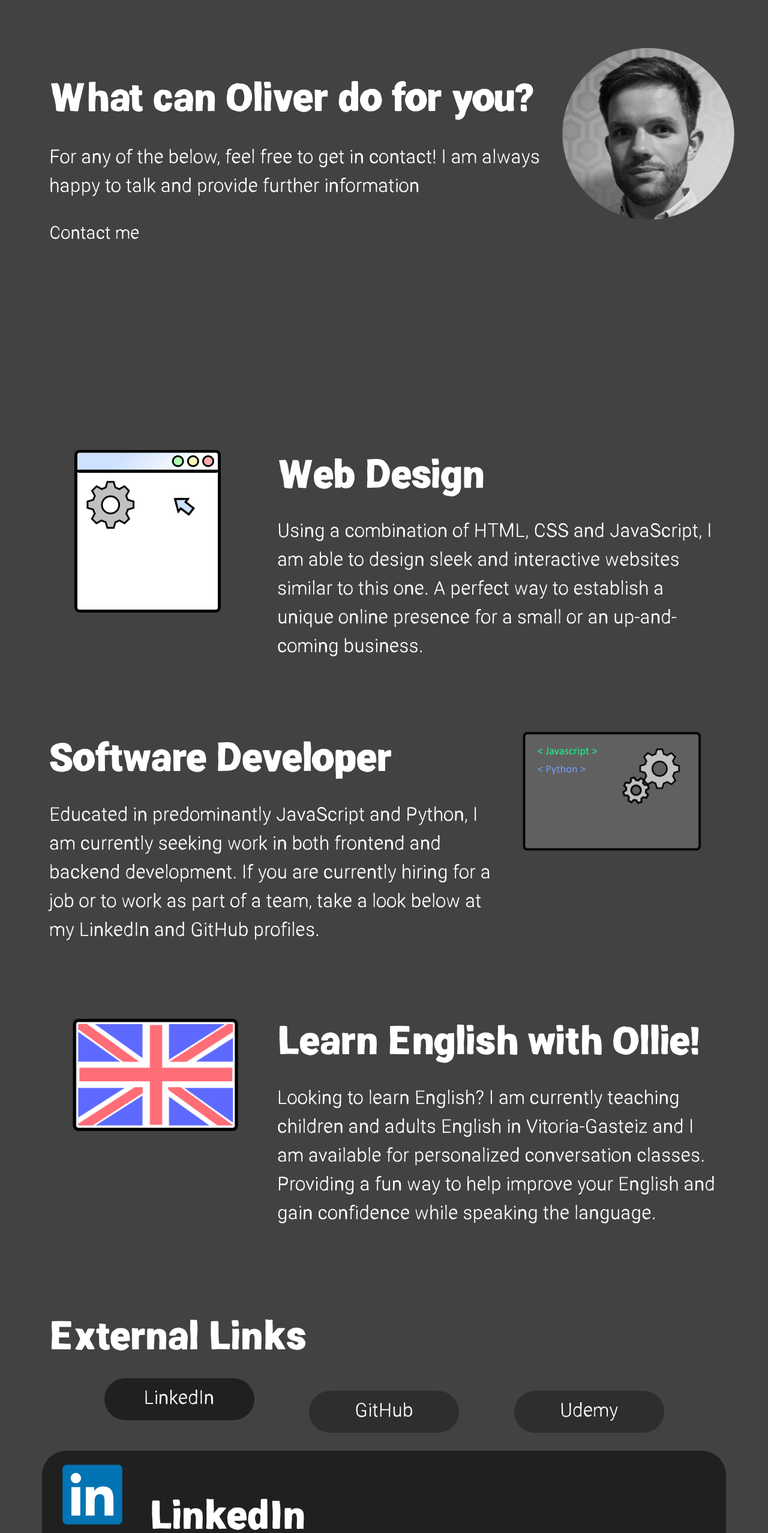
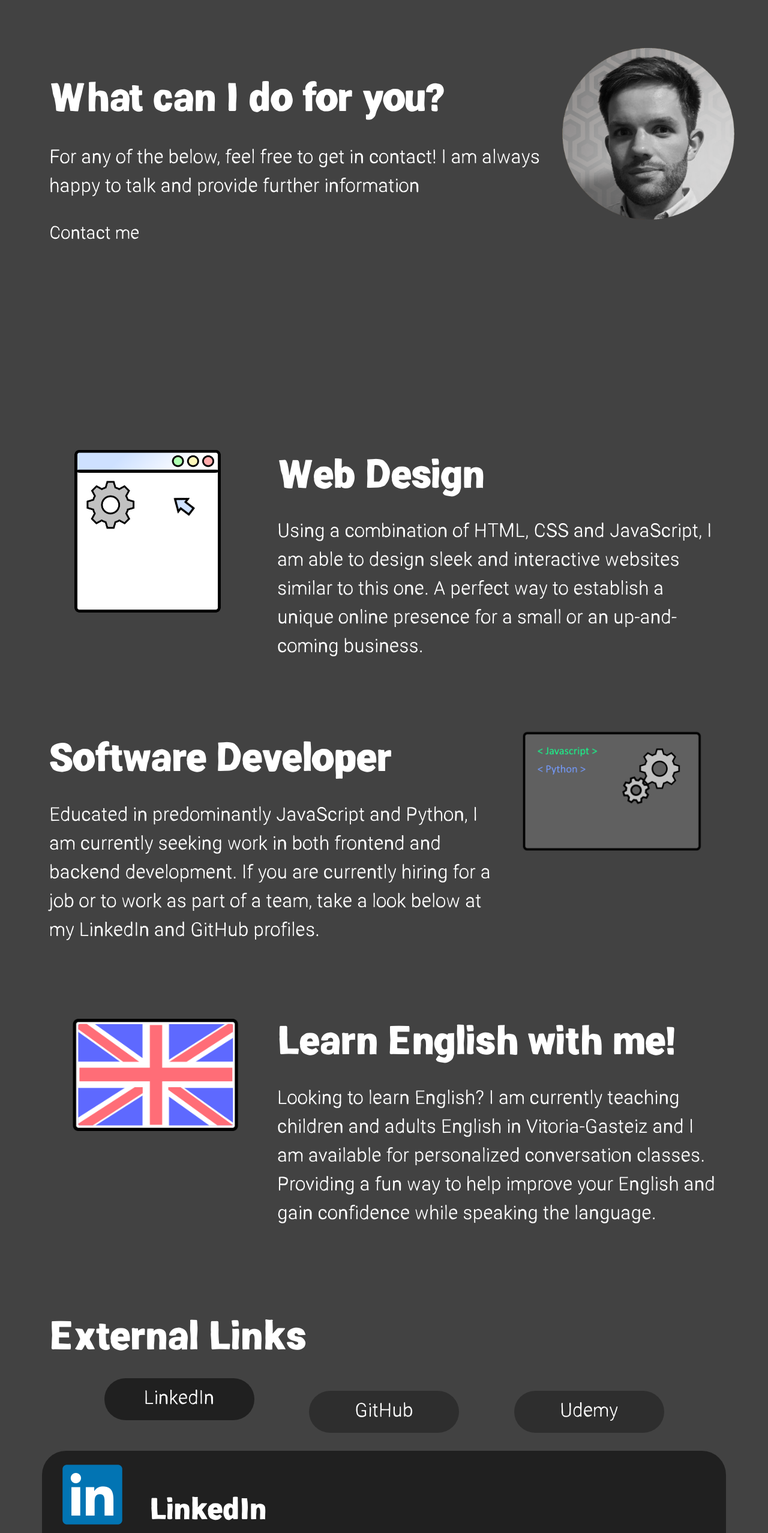
Before and after one commit to Oliver343/OliversWebsite, a plain HTML site: page index.html in a window 1280 px wide. Shown: the part 220-2775 px from the top of the page at 60% size. Drawn offline with nearby package versions, Linux system fonts and the light colour scheme.

Commit message:
Text editing

```diff
--- a/index.html
+++ b/index.html
@@ -30,7 +30,7 @@
     <div class="container">
       <div class="row box1">
         <div class="col-sm-9">
-          <h1 class="box-title hiddenEn">What can Oliver do for you?</h1>
+          <h1 class="box-title hiddenEn">What can I do for you?</h1>
           <h1 class="box-title hiddenEs" hidden="true">
             ¿Qué puede hacer Oliver por ti?
           </h1>
@@ -115,7 +115,7 @@
           <img src="img/flag.png" alt="Flag" class="box2-image" />
         </div>
         <div class="col-lg-8 col-md-9 box2">
-          <h1 class="box-title hiddenEn">Learn English with Ollie!</h1>
+          <h1 class="box-title hiddenEn">Learn English with me!</h1>
           <p class="box-text hiddenEn">
             Looking to learn English? I am currently teaching children and
             adults English in Vitoria-Gasteiz and I am available for
@@ -205,7 +205,7 @@
         <div class="row">
           <div class="col-sm-12 box4">
             <a name="contact" id="contact"></a>
-            <h1 class="box-title hiddenEn">Contact Details</h1>
+            <h1 class="box-title hiddenEn">Contact Me</h1>
             <h1 class="box-title hiddenEs" hidden="true">Datos Personales</h1>
           </div>
         </div>
--- a/style.css
+++ b/style.css
@@ -98,14 +98,14 @@ html {
   text-align: center;
   border-radius: 40px;
   background-color: #202020;
-  font-size: 200%;
+  font-size: 150%;
   /* border: 2px solid yellow; */
 }
 
 .box3-title {
   background-color: inherit;
   text-align: left;
-  font-size: 4rem;
+  font-size: 3rem;
   margin-top: -5%;
   margin-left: 15%;
   font-family: "Ramona-B";
```
